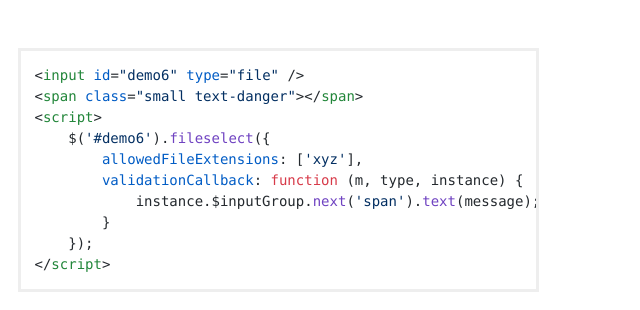
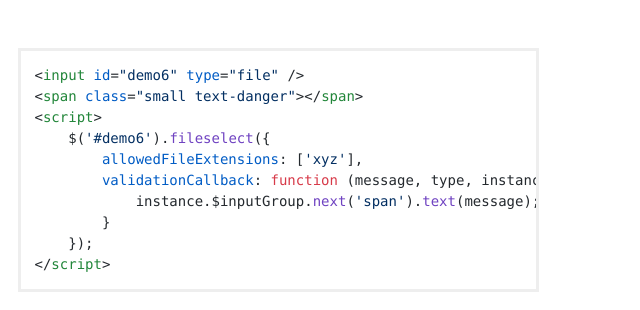
Before and after one commit to jnessier/Bootstrap-Fileselect, a website: page demo/index.html in a window 1280 px wide. Shown: the part 2010-2320 px from the top of the page, 640-1280 px from the left. Drawn offline with nearby package versions, Linux system fonts and the light colour scheme.

Commit message:
Fixed example code of demo 6

```diff
--- a/demo/index.html
+++ b/demo/index.html
@@ -270,7 +270,7 @@
 &lt;script&gt;
     $('#demo6').fileselect({
         allowedFileExtensions: ['xyz'],
-        validationCallback: function (m, type, instance) {
+        validationCallback: function (message, type, instance) {
             instance.$inputGroup.next('span').text(message);
         }
     });
```
